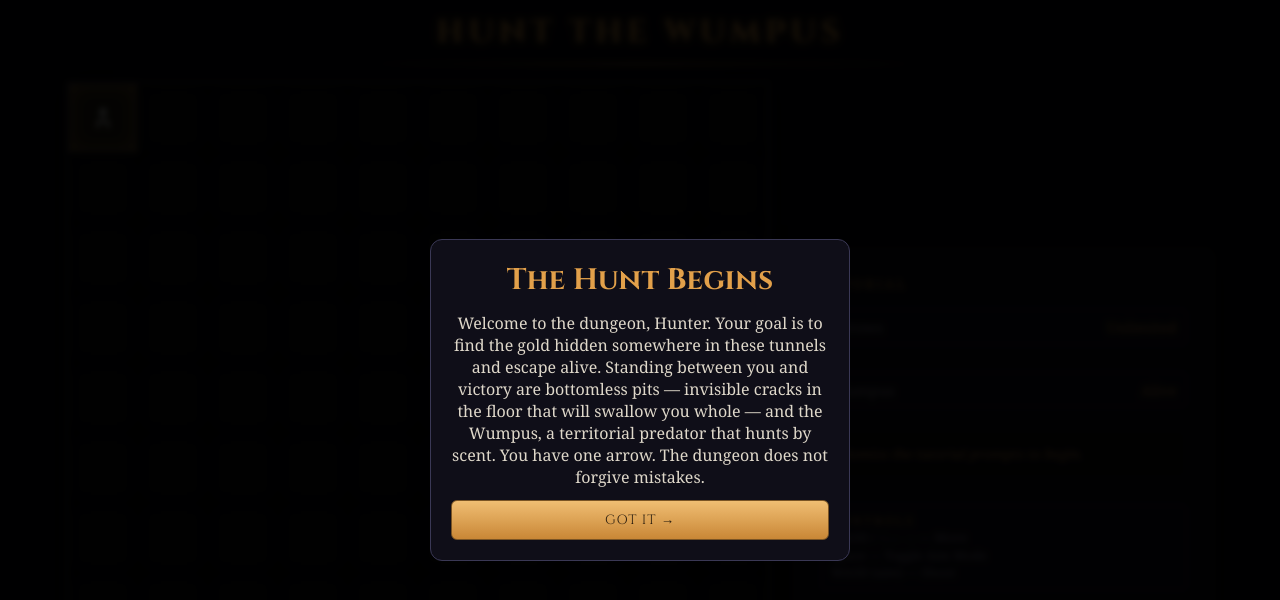
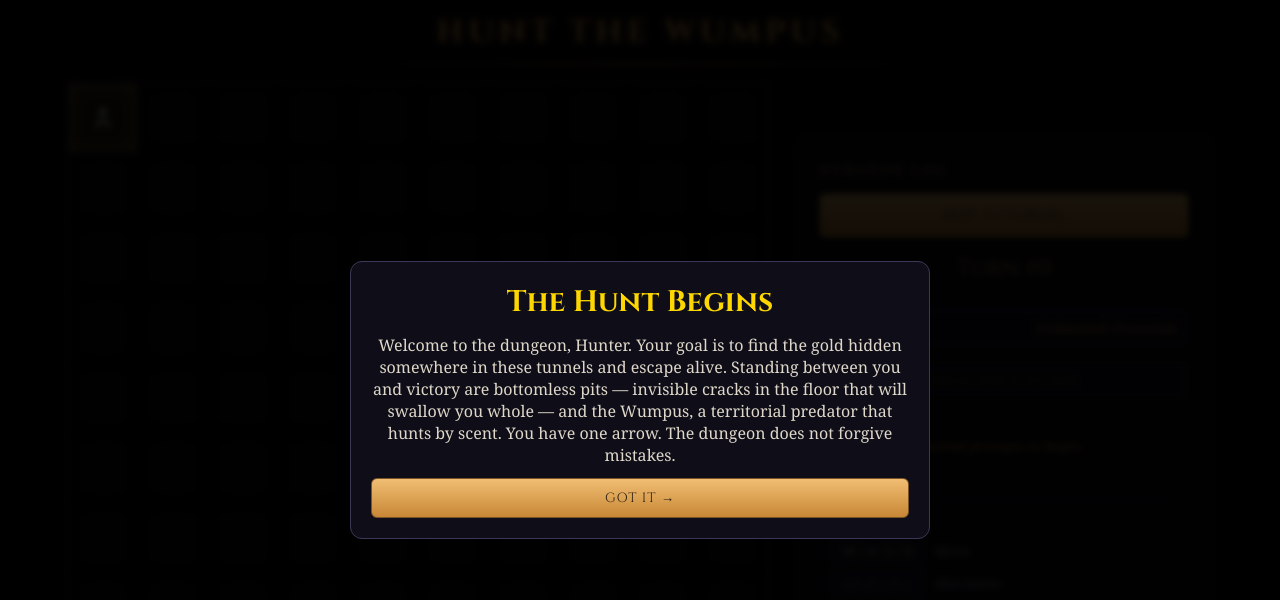
Before and after one commit to Amritesh-878/hunter-wumpus, a React (Vite) app in the folder frontend/: page / in a window 1280 px wide. Both pictures are taken after a click on the button "TUTORIAL". Shown: the top 600 px of the page. Built offline with nearby package versions, Linux system fonts and the light colour scheme; no server answers; a web font is replaced by a local one.

Commit message:
feat(tutorial): match GameUI sidebar, wider popups with SVG icons

```diff
--- a/frontend/src/components/Tutorial/TutorialMode.jsx
+++ b/frontend/src/components/Tutorial/TutorialMode.jsx
@@ -3,6 +3,12 @@ import PropTypes from 'prop-types';
 
 import Grid from '../Grid';
 import TutorialPopup from './TutorialPopup';
+import breezeIcon from '../../assets/breeze.svg';
+import goldIcon from '../../assets/gold.svg';
+import pitIcon from '../../assets/pit.svg';
+import shineIcon from '../../assets/shine.svg';
+import stenchIcon from '../../assets/stench.svg';
+import wumpusIcon from '../../assets/wumpus.svg';
 import '../../styles/Tutorial.css';
 
 const GRID_SIZE = 10;
@@ -28,38 +34,47 @@ const POPUP_CONTENT = {
   welcome: {
     title: 'The Hunt Begins',
     body: 'Welcome to the dungeon, Hunter. Your goal is to find the gold hidden somewhere in these tunnels and escape alive. Standing between you and victory are bottomless pits — invisible cracks in the floor that will swallow you whole — and the Wumpus, a territorial predator that hunts by scent. You have one arrow. The dungeon does not forgive mistakes.',
+    icon: null,
   },
   move: {
     title: 'Movement',
     body: 'Use WASD or the Arrow Keys to move one tile at a time in any direction. The dungeon is hidden — tiles only reveal themselves when you step on them. Explore carefully. Your starting tile is safe. What lies beyond it is unknown.',
+    icon: null,
   },
   breeze: {
     title: 'You Feel a Cold Draft',
     body: 'A chill in the air. This means a bottomless pit lies in one of the four tiles directly adjacent to you — up, down, left, or right. Pits are completely invisible. The breeze is your only warning. Never step into an unexplored tile that borders a breeze unless you have ruled it out from a different angle. Cross-reference breezes from multiple positions to locate the pit exactly.',
+    icon: breezeIcon,
   },
   stench: {
     title: 'Something Foul Lurks Nearby',
     body: 'A rancid stench fills the corridor. The Wumpus is in a tile directly adjacent to you. The Wumpus moves every turn in the real game — each time you move, it moves too, closing the gap. To survive, you must kill it first. You have one arrow. Press Space to enter Aim Mode, then press a direction key to fire your arrow down that entire corridor. The arrow travels the full length — if the Wumpus is anywhere in that line, it dies. Choose your shot carefully.',
+    icon: stenchIcon,
   },
   wumpus_killed: {
     title: 'The Wumpus is Dead',
     body: "Your arrow cut through the dark and found its mark. The Wumpus is slain. The dungeon is quieter now. But the pits remain — watch for breezes. Your next goal is the gold. You'll sense a faint golden glimmer when you are near it. Follow the glimmer and step onto the gold tile to escape.",
+    icon: wumpusIcon,
   },
   shine: {
     title: 'A Golden Glimmer',
     body: "You sense the unmistakable shimmer of gold. It's in a tile adjacent to you — or right beneath your feet. This is what you came here for. Step onto the gold tile to claim it and escape the dungeon.",
+    icon: shineIcon,
   },
   complete: {
     title: 'You Survived',
     body: "You found the gold and made it out alive. You've learned to read the dungeon's warnings — the breezes that speak of pits, the stench that betrays the Wumpus, and the glimmer that marks your prize. In the real game, the Wumpus hunts you actively and there are no second chances. Trust your senses. Think before you step. Good luck, Hunter.",
+    icon: goldIcon,
   },
   death_pit: {
     title: 'You Fell Into a Pit',
     body: 'There was no bottom. In the real game, this ends your run permanently. A cold breeze always precedes a pit — if you felt a draft, it was warning you. Before entering any unknown tile, check whether you have felt a breeze from adjacent explored tiles. Cross-reference multiple positions to narrow down where the pit actually is. You have been stepped back to your previous position.',
+    icon: pitIcon,
   },
   death_wumpus: {
     title: 'The Wumpus Got You',
     body: 'It was over in an instant. In the real game, the Wumpus moves toward you every turn — it hunts by tracking your scent trail. The stench icon warns you when it is adjacent. When you smell something foul, do not advance blindly. Use Space to enter Aim Mode and fire your arrow in the direction of the stench before the Wumpus closes in. You have been stepped back to your previous position.',
+    icon: wumpusIcon,
   },
 };
 
@@ -161,10 +176,16 @@ export default function TutorialMode({ onComplete }) {
   const [phaseBeforeDeath, setPhaseBeforeDeath] = useState('exploring');
   const [isAiming, setIsAiming] = useState(false);
   const [isWumpusAlive, setIsWumpusAlive] = useState(true);
+  const [turn, setTurn] = useState(0);
   const [message, setMessage] = useState('Dismiss the tutorial prompts to begin.');
+  const [messageLog, setMessageLog] = useState([]);
   const [seenBreeze, setSeenBreeze] = useState(false);
   const [seenStench, setSeenStench] = useState(false);
   const [seenShine, setSeenShine] = useState(false);
+
+  const onSkipTutorial = useCallback(() => {
+    onComplete();
+  }, [onComplete]);
 
   const isPopupPhase = POPUP_PHASES.has(tutorialPhase);
 
@@ -174,6 +195,20 @@ export default function TutorialMode({ onComplete }) {
   );
 
   const popupContent = POPUP_CONTENT[tutorialPhase] ?? null;
+
+  useEffect(() => {
+    if (!message) {
+      return;
+    }
+
+    setMessageLog((previousMessages) => {
+      if (previousMessages[0] === message) {
+        return previousMessages;
+      }
+
+      return [message, ...previousMessages].slice(0, 3);
+    });
+  }, [message]);
 
   const dismissLabel =
     tutorialPhase === 'complete'
@@ -249,6 +284,8 @@ export default function TutorialMode({ onComplete }) {
       return;
     }
 
+    setTurn((previousTurn) => previousTurn + 1);
+
     if (canHitWumpus(playerPos, direction)) {
       setIsWumpusAlive(false);
       setIsAiming(false);
@@ -269,6 +306,7 @@ export default function TutorialMode({ onComplete }) {
     setPrevPos([...playerPos]);
     setPlayerPos(nextPos);
     addExplored(nextPos);
+    setTurn((previousTurn) => previousTurn + 1);
 
     if (PIT_TILES.some((pit) => isSameTile(pit, nextPos))) {
       setPhaseBeforeDeath(tutorialPhase);
@@ -330,6 +368,18 @@ export default function TutorialMode({ onComplete }) {
     setMessage(PHASE_MESSAGES.exploring);
   }, [addExplored, isWumpusAlive, playerPos, seenBreeze, seenShine, seenStench, tutorialPhase]);
 
+  const toggleAimMode = useCallback(() => {
+    setIsAiming((previousAiming) => {
+      const nextAiming = !previousAiming;
+      setMessage(
+        nextAiming
+          ? 'Aim mode on. Press a direction to fire.'
+          : 'Aim mode off. Movement restored.',
+      );
+      return nextAiming;
+    });
+  }, []);
+
   useEffect(() => {
     const handleKeyDown = (event) => {
       if (isPopupPhase) {
@@ -338,15 +388,7 @@ export default function TutorialMode({ onComplete }) {
 
       if (event.code === 'Space') {
         event.preventDefault();
-        setIsAiming((prev) => !prev);
-        setMessage(() => {
-          if (isAiming) {
-            return 'Aim mode off. Movement restored.';
-          }
-
-          return 'Aim mode on. Press a direction to fire.';
-        });
-
+        toggleAimMode();
         return;
       }
 
@@ -371,14 +413,7 @@ export default function TutorialMode({ onComplete }) {
     return () => {
       window.removeEventListener('keydown', handleKeyDown);
     };
-  }, [
-    isAiming,
-    isPopupPhase,
-    handleMove,
-    handleShoot,
-    isWumpusAlive,
-    prevPos,
-  ]);
+  }, [isAiming, isPopupPhase, handleMove, handleShoot, toggleAimMode]);
 
   const gridStatus =
     tutorialPhase === 'death_pit'
@@ -405,52 +440,78 @@ export default function TutorialMode({ onComplete }) {
       />
       <aside className='app__right-panel'>
         <section className={`game-ui${isAiming ? ' ui--aiming' : ''}`}>
-          <p className='game-ui__label'>Tutorial</p>
-          {isAiming ? <p className='game-ui__aim-warning'>— AIM MODE —</p> : null}
+          <p className='game-ui__label'>Dungeon Log</p>
+
+          <button type='button' className='btn-start' onClick={onSkipTutorial}>
+            Skip Tutorial
+          </button>
+
+          <div className='hud-row game-ui__turn-row'>
+            <p className='game-ui__turn'>Turn #{turn}</p>
+          </div>
+
           <div className='hud-row game-ui__arrow-row'>
-            <span className='game-ui__arrow-label'>Arrows</span>
-            <span className='game-ui__arrow-value hud-arrows--ready'>Unlimited</span>
-          </div>
-          <div className='hud-row game-ui__arrow-row'>
-            <span className='game-ui__arrow-label'>Wumpus</span>
-            <span
-              className={`game-ui__arrow-value ${
-                isWumpusAlive ? 'hud-arrows--ready' : 'hud-arrows--spent'
-              }`}
-            >
-              {isWumpusAlive ? 'Alive' : 'Dead'}
+            <span className='game-ui__arrow-label'>Arrow</span>
+            <span className='game-ui__arrow-value hud-arrows--ready'>
+              Unlimited (Tutorial)
             </span>
           </div>
-          <div className='game-ui__log'>
-            <p className='game-ui__message'>{message}</p>
+
+          <button
+            type='button'
+            className={`btn-aim${isAiming ? ' btn-aim--active' : ''}`}
+            onClick={toggleAimMode}
+            disabled={isPopupPhase}
+          >
+            {isAiming ? 'AIM MODE — SHOOT WITH WASD' : 'Press Space to Aim'}
+          </button>
+
+          <section className='game-ui__log' aria-live='polite'>
+            {messageLog.length > 0 ? (
+              messageLog.map((entry, i) => (
+                <p key={`${entry}-${i}`} className='game-ui__message'>
+                  {entry}
+                </p>
+              ))
+            ) : (
+              <p className='game-ui__message game-ui__message--empty'>
+                Awaiting signs in the dark...
+              </p>
+            )}
+          </section>
+
+          <div className='controls-legend'>
+            <p className='controls-title'>Controls</p>
+            <div className='controls-grid'>
+              <kbd>W / A / S / D</kbd>
+              <span>Move</span>
+              <kbd>↑ / ↓ / ← / →</kbd>
+              <span>Also move</span>
+              <kbd>Space</kbd>
+              <span>Aim / Cancel</span>
+              <kbd>Aim + WASD</kbd>
+              <span>Shoot</span>
+              <kbd>Arrows</kbd>
+              <span>Travel the full corridor</span>
+            </div>
           </div>
-          <div className='game-ui__arrow-row' style={{ marginTop: '0.5rem' }}>
-            <p className='game-ui__label' style={{ fontSize: '0.75rem' }}>Controls</p>
-            <p style={{ margin: 0, fontSize: '0.78rem', color: '#9f97af' }}>
-              WASD / ↑↓←→ — Move
-            </p>
-            <p style={{ margin: 0, fontSize: '0.78rem', color: '#9f97af' }}>
-              Space — Toggle Aim Mode
-            </p>
-            <p style={{ margin: 0, fontSize: '0.78rem', color: '#9f97af' }}>
-              WASD (aim) — Shoot
-            </p>
-          </div>
-          {tutorialPhase === 'complete' ? (
+
+          {tutorialPhase === 'complete' && (
             <button type='button' className='btn-start' onClick={onComplete}>
               Start Real Game →
             </button>
-          ) : null}
+          )}
         </section>
       </aside>
-      {popupContent ? (
+      {popupContent && (
         <TutorialPopup
           title={popupContent.title}
           body={popupContent.body}
           onDismiss={handlePopupDismiss}
           dismissLabel={dismissLabel}
+          icon={popupContent.icon}
         />
-      ) : null}
+      )}
     </>
   );
 }
--- a/frontend/src/components/Tutorial/TutorialPopup.jsx
+++ b/frontend/src/components/Tutorial/TutorialPopup.jsx
@@ -6,15 +6,24 @@ export default function TutorialPopup({
   title,
   body,
   onDismiss,
-  dismissLabel = 'Got it →',
+  dismissLabel,
+  icon,
 }) {
   return (
     <div className='modal-overlay' role='dialog' aria-modal='true'>
-      <div className='modal-box'>
-        <h2 className='tutorial-popup__title'>{title}</h2>
+      <div className='modal-box tutorial-popup__box'>
+        {icon ? (
+          <img
+            src={icon}
+            alt=''
+            className='tutorial-popup__icon'
+            aria-hidden='true'
+          />
+        ) : null}
+        <h2 className='modal-box__title--win'>{title}</h2>
         <p>{body}</p>
         <button type='button' className='play-again-btn' onClick={onDismiss}>
-          {dismissLabel}
+          {dismissLabel ?? 'Got it →'}
         </button>
       </div>
     </div>
@@ -26,4 +35,5 @@ TutorialPopup.propTypes = {
   body: PropTypes.string.isRequired,
   onDismiss: PropTypes.func.isRequired,
   dismissLabel: PropTypes.string,
+  icon: PropTypes.string,
 };
--- a/frontend/src/styles/Tutorial.css
+++ b/frontend/src/styles/Tutorial.css
@@ -1,3 +1,11 @@
-.tutorial-popup__title {
-  color: #e2a04a;
+.tutorial-popup__box {
+  width: min(580px, 95%);
 }
+
+.tutorial-popup__icon {
+  display: block;
+  margin: 0 auto 0.5rem;
+  width: 52px;
+  height: 52px;
+  opacity: 0.9;
+}
```
Also changed, not shown: 2 other files (tests, documents, lock files or other folders).
